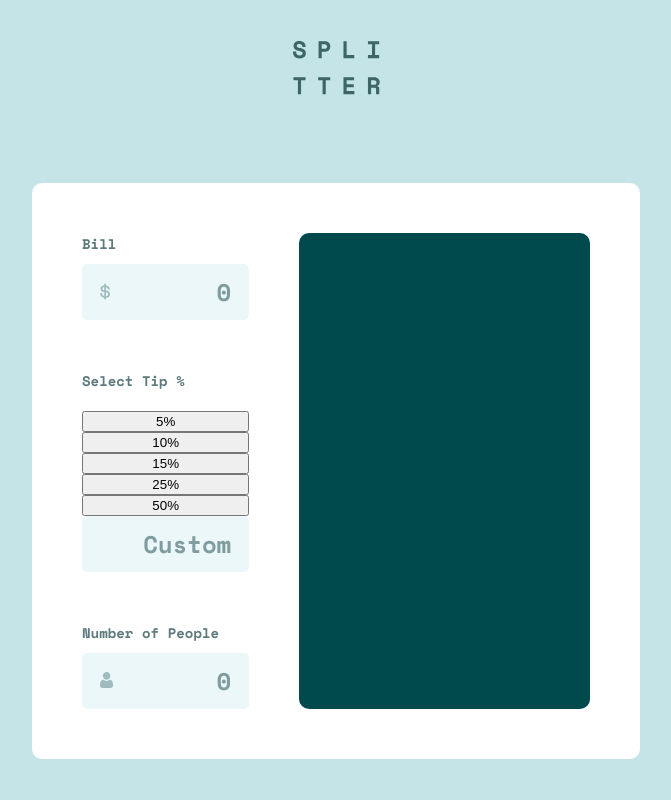
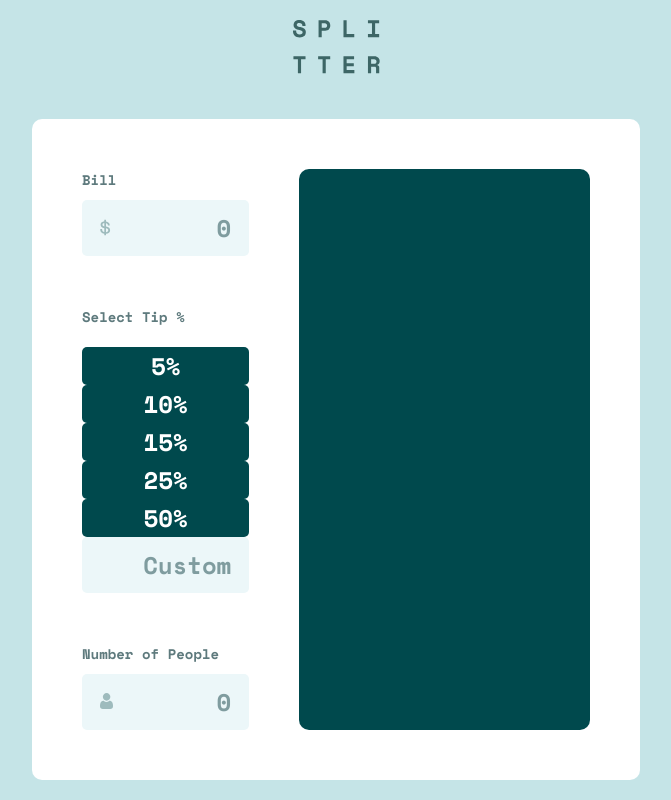
Before and after one commit to yusufneeson/bill-splitter, a Next.js app: page / in a window 1280 px wide. Shown: the whole page, without its empty margins (304-975 px from the left). Built offline with nearby package versions, Linux system fonts and the light colour scheme.

Commit message:
Button and styling (wip)

```diff
--- a/src/components/Button/Button.jsx
+++ b/src/components/Button/Button.jsx
@@ -1,9 +1,9 @@
 import style from "./button.module.css";
 
 function Button(props) {
-	const { children } = props;
+	const { children, state = "normal" } = props;
 	return (
-		<button className={style.button} {...props}>
+		<button className={`${style.button} ${style[state]}`} {...props}>
 			{children}
 		</button>
 	);
--- a/src/components/Button/button.module.css
+++ b/src/components/Button/button.module.css
@@ -0,0 +1,23 @@
+.button {
+	display: block;
+	width: 100%;
+	background-color: var(--darkCyan);
+	color: var(--white);
+	border: 0;
+	border-radius: 0.5rem;
+	font-family: inherit;
+	font-size: 2.4rem;
+	font-weight: 700;
+	transition: all 0.3s ease-in-out;
+	cursor: pointer;
+}
+
+.button:hover {
+	background-color: var(--cyanLumayan);
+	color: var(--darkCyan);
+}
+
+.disabled {
+	background-color: var(--grayishCyan);
+	color: var(--darkCyan);
+}
```
